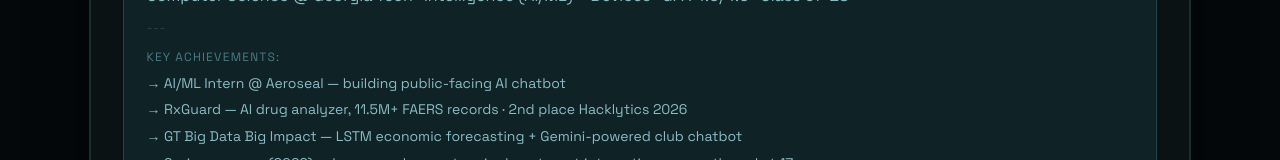
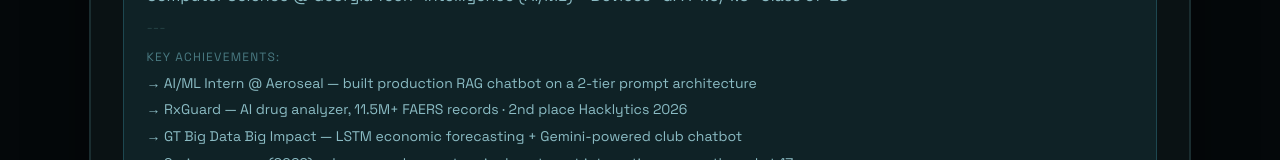
Before and after one commit to Aishi25/PersonalPortfolio, a Next.js app: page / in a window 1280 px wide. Shown: the part 379-539 px from the top of the page. Built offline with nearby package versions, Linux system fonts and the light colour scheme.

Commit message:
Sharpen Aeroseal hero bullet: production RAG chatbot, 2-tier prompt architecture

```diff
--- a/components/Hero.tsx
+++ b/components/Hero.tsx
@@ -9,7 +9,7 @@
   { text: "Computer Science @ Georgia Tech · Intelligence (AI/ML) + Devices · GPA 4.0/4.0 · Class of '28", type: "meta" },
   { text: "---", type: "divider" },
   { text: "Key Achievements:", type: "label" },
-  { text: "→ AI/ML Intern @ Aeroseal — building public-facing AI chatbot", type: "bullet" },
+  { text: "→ AI/ML Intern @ Aeroseal — built production RAG chatbot on a 2-tier prompt architecture", type: "bullet" },
   { text: "→ RxGuard — AI drug analyzer, 11.5M+ FAERS records · 2nd place Hacklytics 2026", type: "bullet" },
   { text: "→ GT Big Data Big Impact — LSTM economic forecasting + Gemini-powered club chatbot", type: "bullet" },
   { text: "→ Springer paper (2026) — hypergraph curvature in drug-target interactions, co-authored at 17", type: "bullet" },
```
